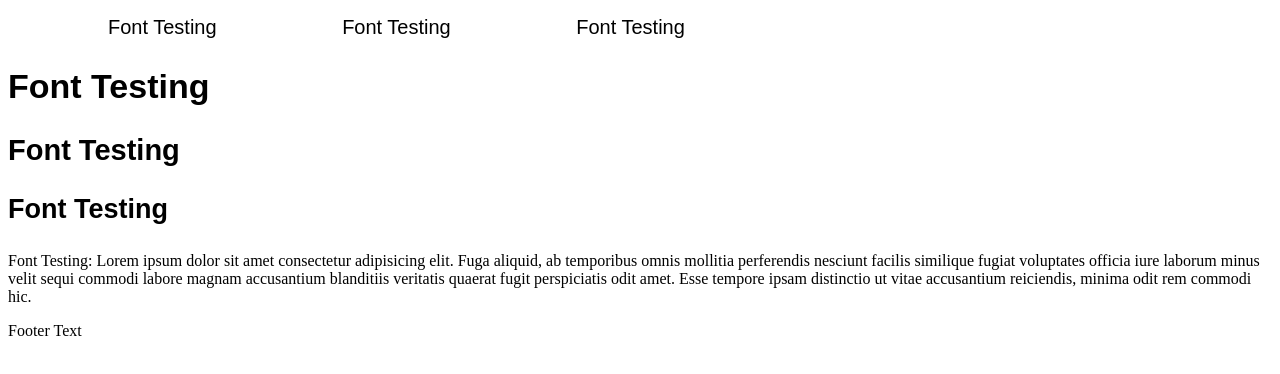
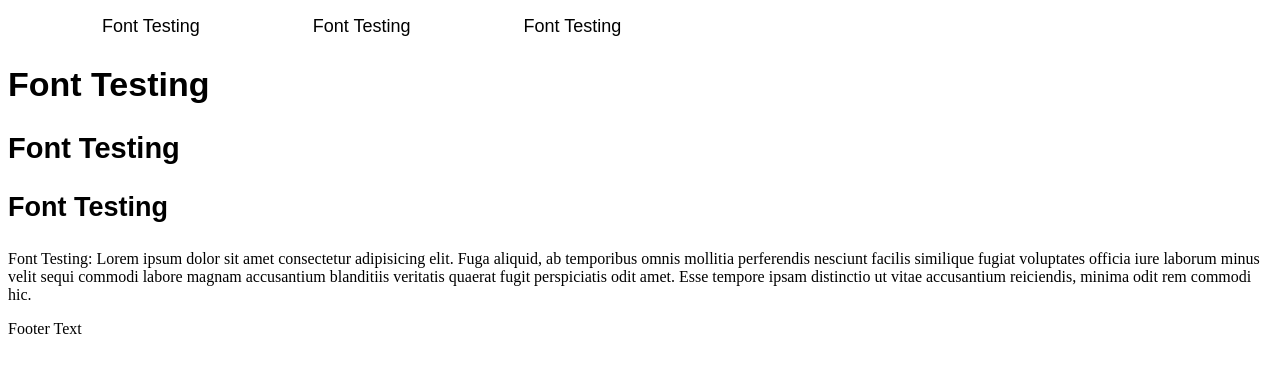
Before and after one commit to AryanB01/web-studio-project-font-testing, a plain HTML site: page index.html in a window 1280 px wide. Drawn offline with Linux system fonts and the light colour scheme; a web font is replaced by a local one.

Commit message:
style change

```diff
--- a/style.css
+++ b/style.css
@@ -48,6 +48,10 @@ footer p{
 
 /* for mobile responsiveness */
 @media only screen and (min-width: 576px) {
+
+    header > ul > li{
+        font-size: 17px;
+    }
     h1{
         font-size: 30px;
     }
@@ -68,6 +72,9 @@ footer p{
 
 /* for tablet responsiveness  */
 @media only screen and (min-width: 768px) {
+    header > ul > li{
+        font-size: 18px;
+    }
     h1{
         font-size: 34px;
 
```
